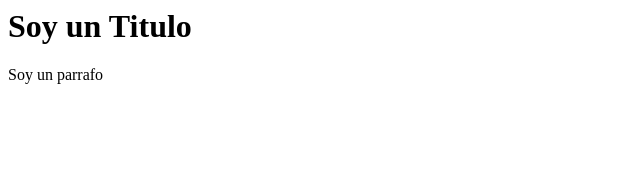
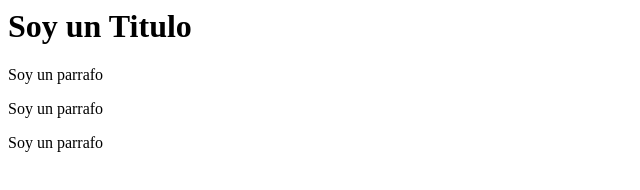
Before and after one commit to kgbp15816/st_git, a plain HTML site: page index.html in a window 1280 px wide. Shown: the whole page, without its empty margins (0-640 px from the left). Drawn offline with Linux system fonts and the light colour scheme.

Commit message:
Actualizacion de index.html

```diff
--- a/index.html
+++ b/index.html
@@ -7,5 +7,7 @@
  <h1>Soy un Titulo</h1>
 </div>
 <p>Soy un parrafo</p>
+<p>Soy un parrafo</p>
+<p>Soy un parrafo</p>
 </body>
 </html>
```
